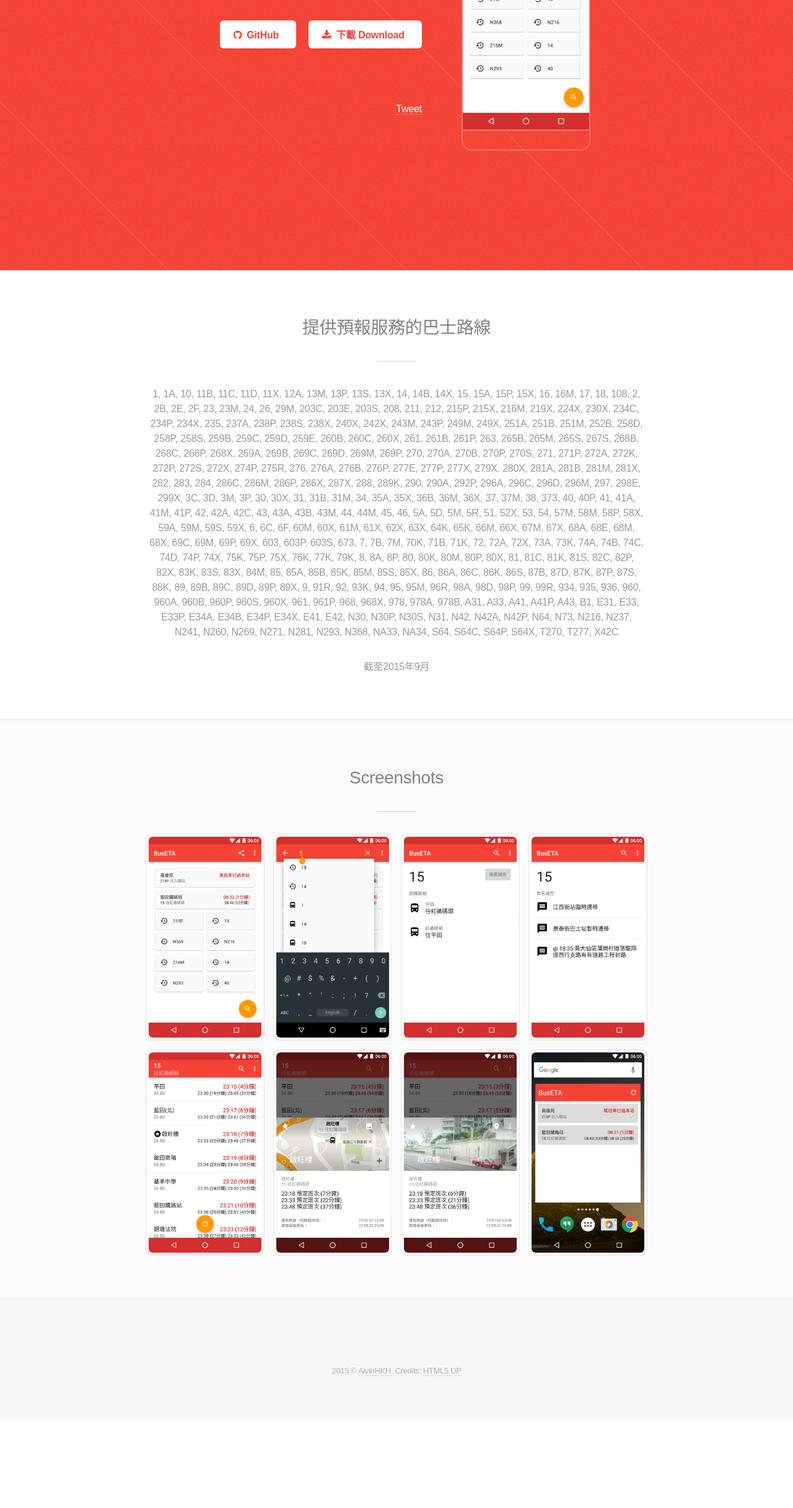
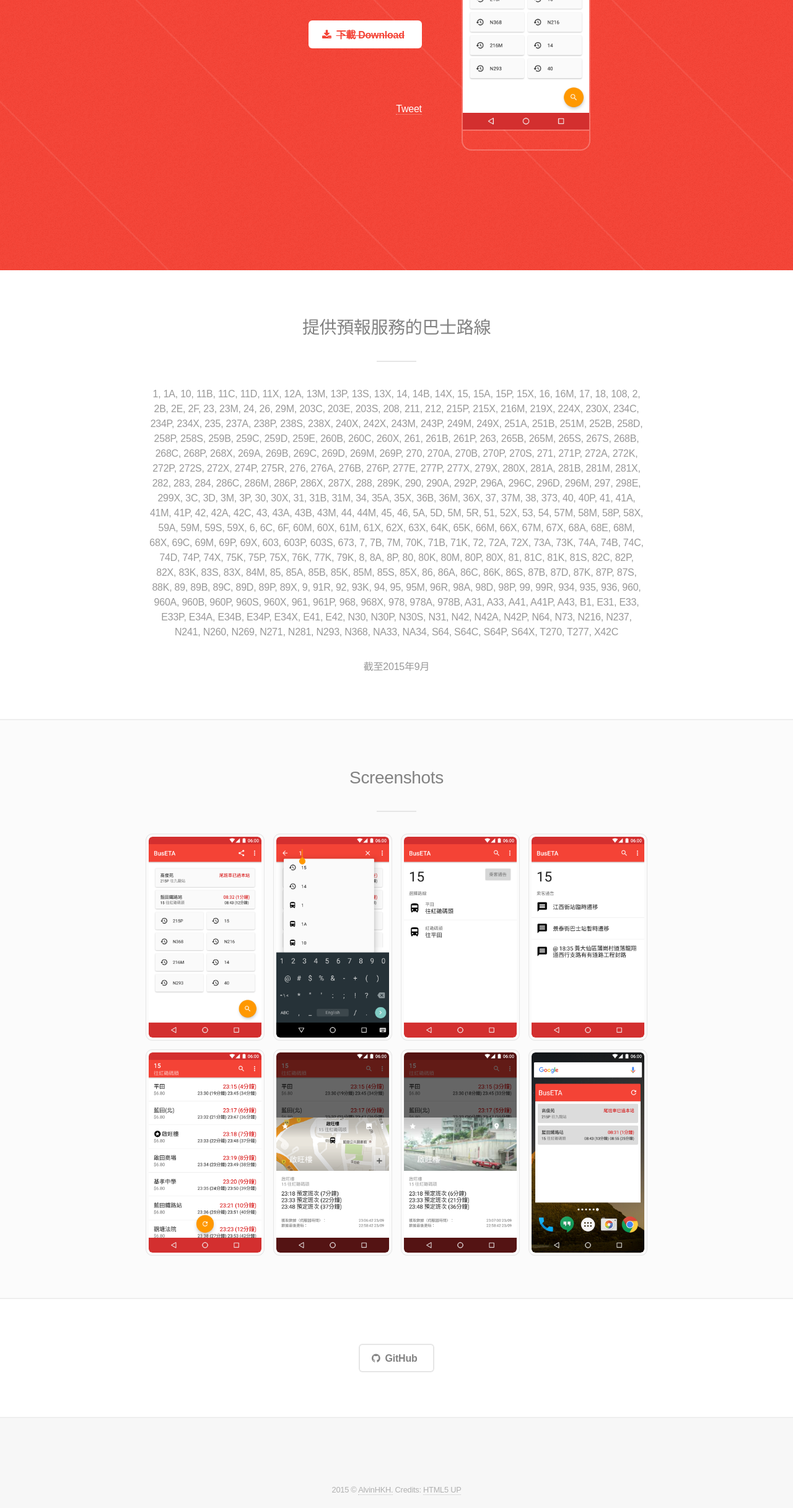
Before and after one commit to alvinhkh/buseta, a plain HTML site: page index.html in a window 1280 px wide. Shown: the part 364-2797 px from the top of the page at 62% size. Before the commit the page ends 2654 px from the top, so only its background shows below. Drawn offline with Linux system fonts and the light colour scheme.

Commit message:
remove download link

```diff
--- a/index.html
+++ b/index.html
@@ -31,8 +31,7 @@
 				<h1 itemprop="name">BusETA</h1>
 				<p>巴士到站時間預報 App<br>Estimated Time of Bus Arrival App</p>
 				<ul class="actions">
-					<li><a href="http://bit.ly/buseta-github" class="button special icon fa-github" itemprop="downloadUrl">GitHub</a></li>
-					<li><a href="http://bit.ly/buseta-release" class="button special icon fa-download" itemprop="downloadUrl">下載 Download</a></li>
+					<li><span id="download" class="button special icon fa-download"><s>下載 Download</s></span></li>
 					<!--<li><a href="#beta_testing" class="button icon fa-chevron-down scrolly">Beta</a></li>-->
 				</ul>
 				<div>
@@ -102,6 +101,16 @@
 
 		</section>
 		-->
+		<section id="github" class="wrapper special">
+
+			<section>
+				<ul class="actions">
+					<li>
+				<a href="http://bit.ly/buseta-github" class="button icon fa-github" itemprop="downloadUrl">GitHub</a></li>
+				</ul>
+			</section>
+
+		</section>
 
 		<!-- Footer -->
 		<footer id="footer">
@@ -127,6 +136,9 @@
 		$(function() {
 			$("img.lazy").lazyload({
 				effect : "fadeIn"
+			});
+			$("#download").click(function(){
+				alert("Removed by request from The Kowloon Motor Bus Company (1933) Limited");
 			});
 		});
 		</script>
```
